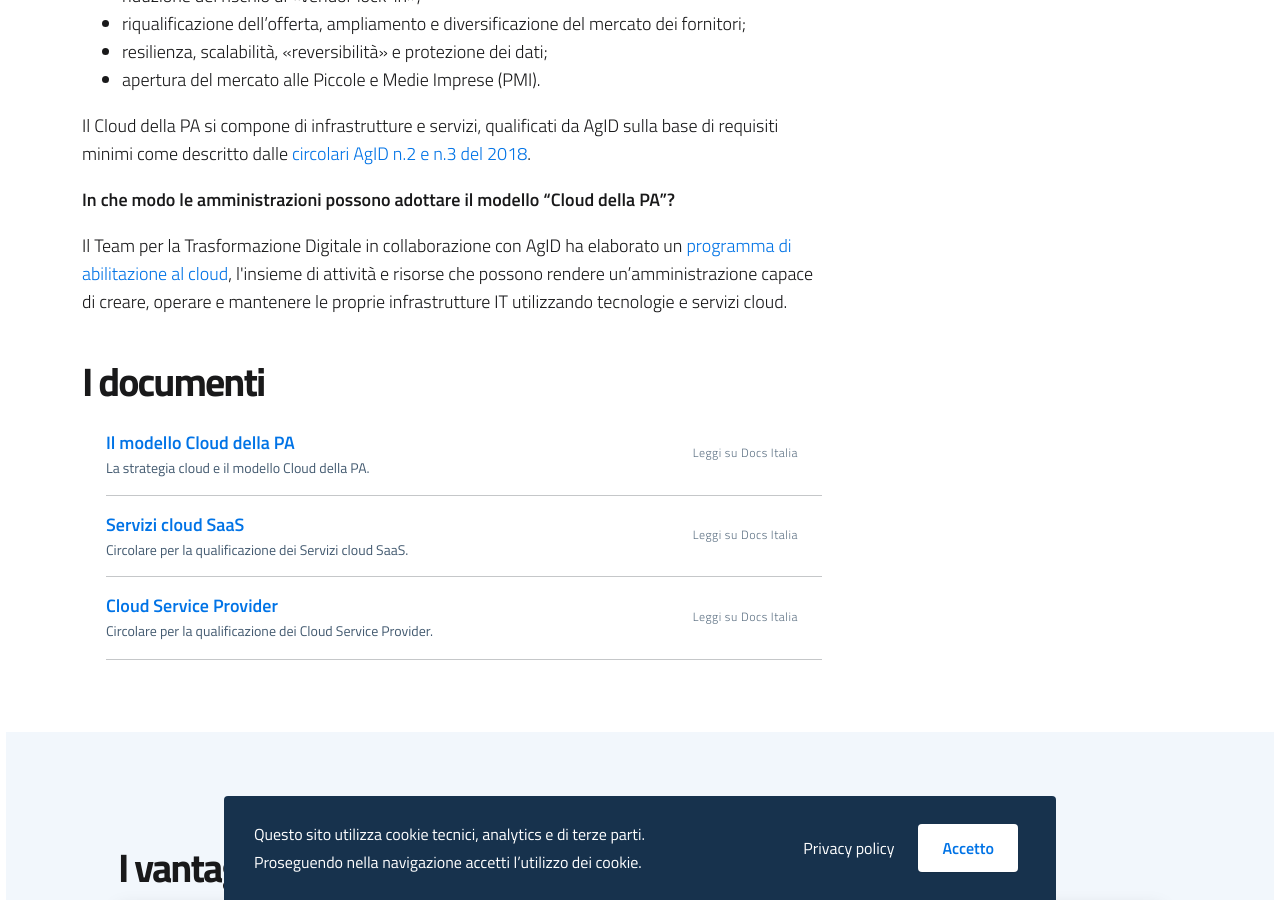
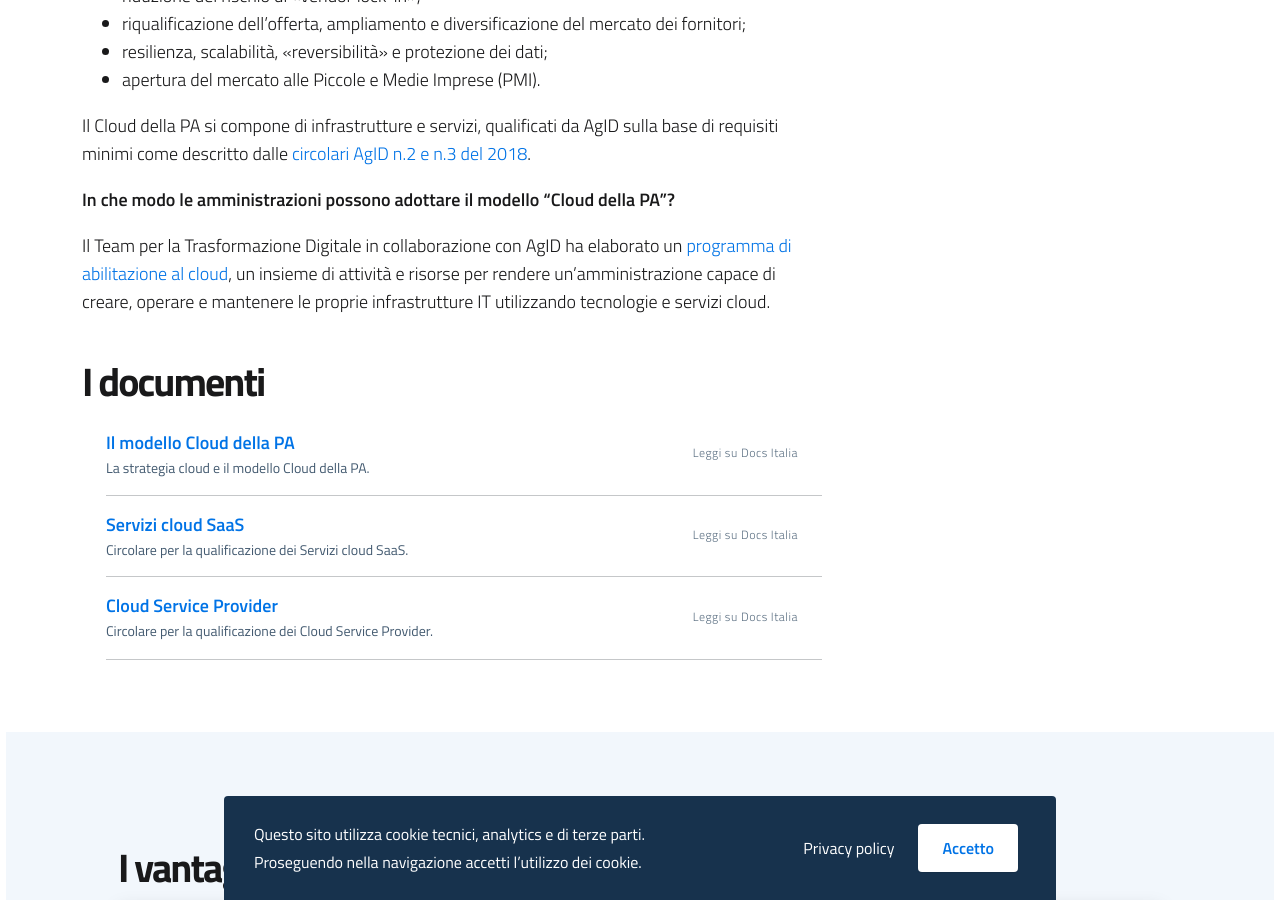
Before and after one commit to italia/cloud.italia.it, a Jekyll site: the page built from index.md, in a window 1280 px wide and 900 px high, scrolled down 2194 px. Built offline with Jekyll 4.4.1, drawn with Linux system fonts in a browser that asks for light colours.

Commit message:
Update home-sections.html

```diff
--- a/_includes/home/home-sections.html
+++ b/_includes/home/home-sections.html
@@ -90,7 +90,7 @@
                             <p>
                               Il Team per la Trasformazione Digitale in collaborazione con AgID ha elaborato un
                                 <a href="https://cloud.italia.it/projects/cloud-italia-circolari/it/latest/">programma di
-                                abilitazione al cloud</a>, l'insieme di attività e risorse che possono rendere
+                                abilitazione al cloud</a>, un insieme di attività e risorse per rendere
                                 un’amministrazione capace di creare, operare e mantenere le proprie infrastrutture IT utilizzando
                                 tecnologie e servizi cloud.
                             </p>
```
